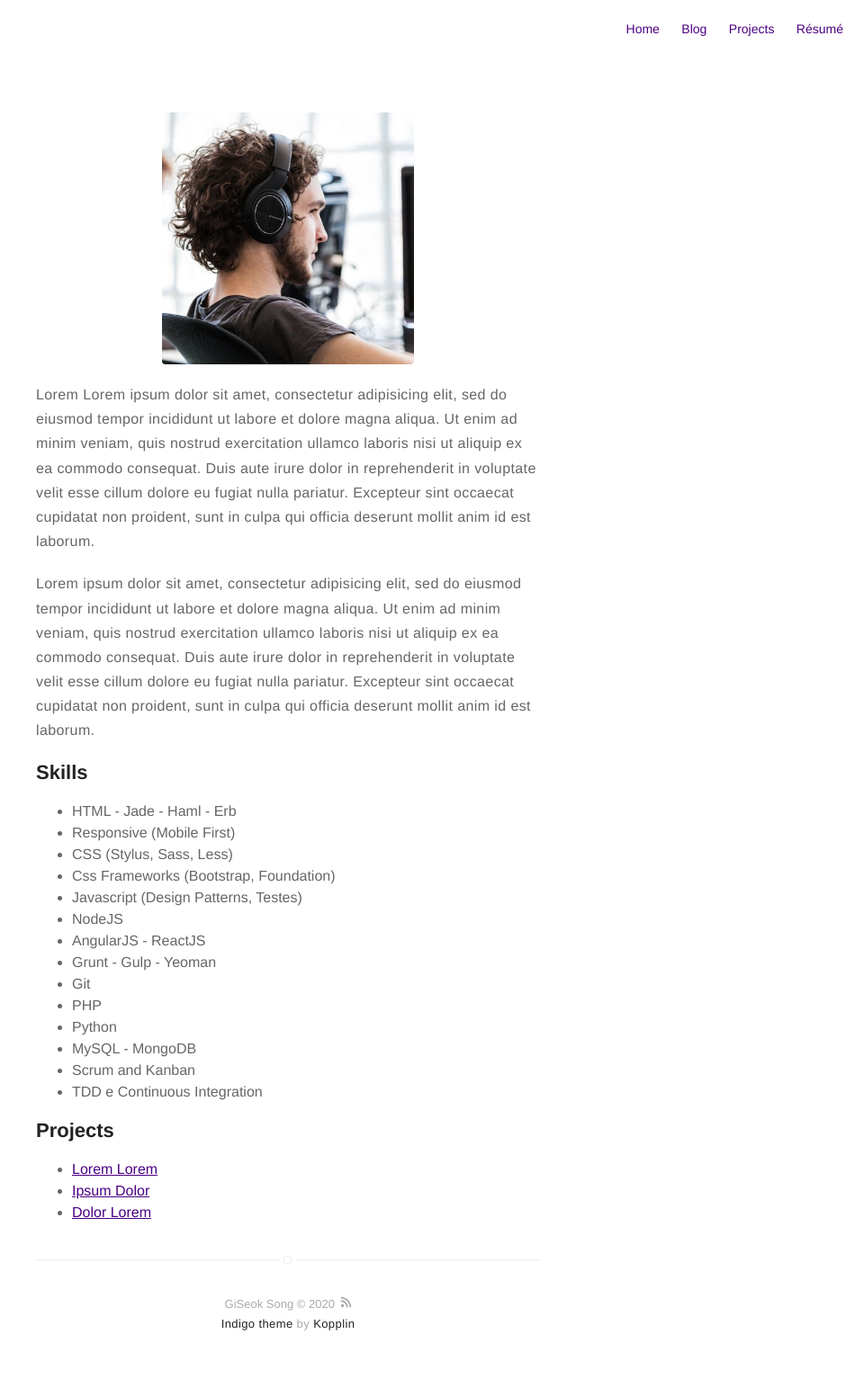
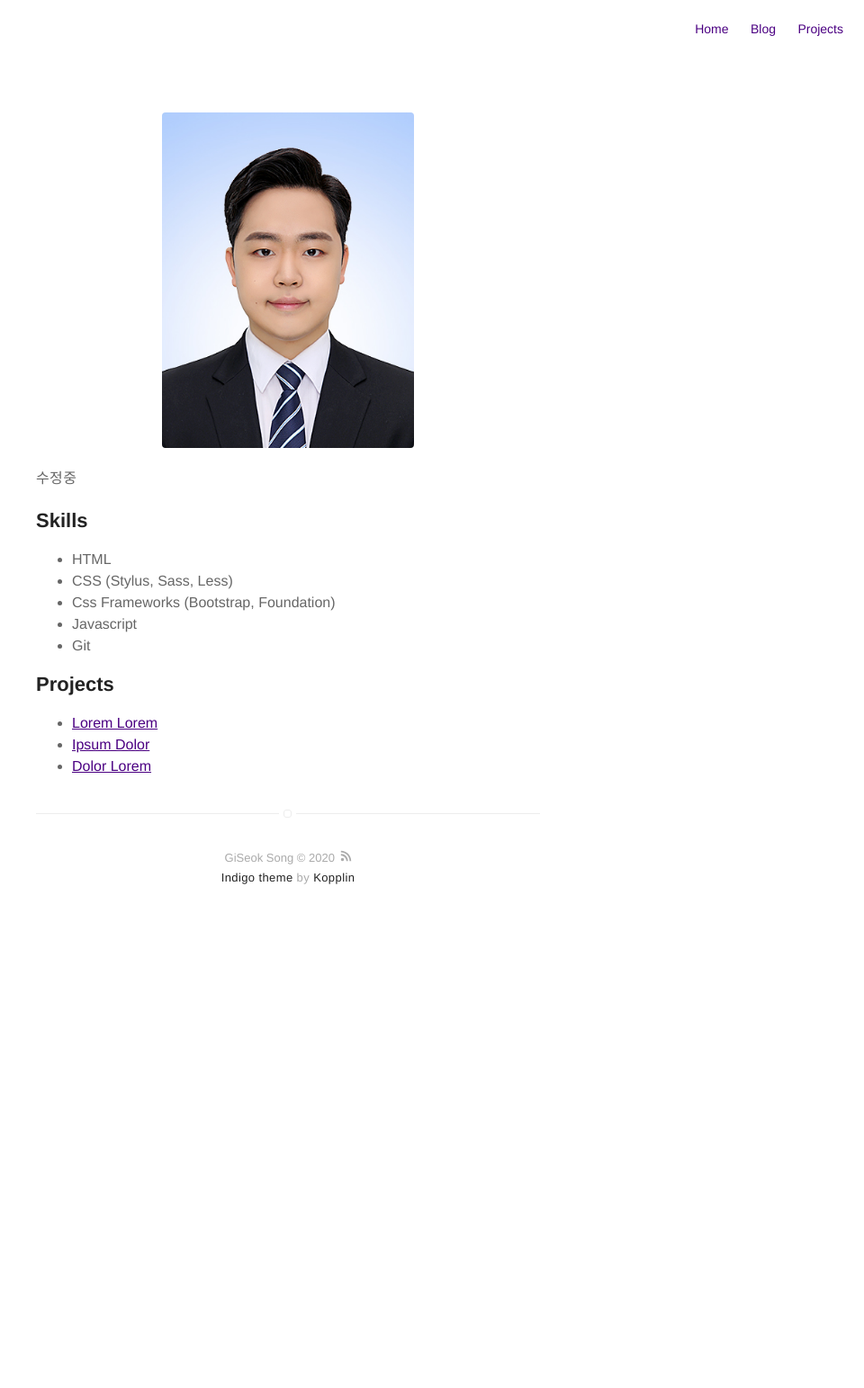
Before and after one commit to Song014/Song014.github.io, a Jekyll site: the page built from about.md, in a window 1280 px wide. Shown: the whole page at 90% size, without its empty margins (320-1280 px from the left). Built offline with Jekyll 4.4.1, drawn with Linux system fonts in a browser that asks for light colours; after the commit the page ends 1047 px from its top, so only the background shows below that; part of the change alters nothing that is shown.

Commit message:
first commit

```diff
--- a/_config.yml
+++ b/_config.yml
@@ -1,57 +1,21 @@
-# main text of home
 name: GiSeok Song
 bio: A Man who travels the world eating noodles
-
-# twitter summary info
 description: A blog about technology and stuff related
-
-# if it's an external image, update below for true
-# better with square images
 external-image: false
 picture: assets/images/profile.jpg
-
-# If you want to include your resume, set to true
-# and specify source (external or local).
-resume: true
-resume-external: true
-resume-url: https://google.com/?q=my+resume
-
-url: https://song014.github.io/
-# your url: https://USERNAME.github.io
-
-permalink: /:title/
-
-# To enable google analytics, supply your token below
-# analytics-google: 'UA-MYANALYTICS'
-
-# To enable piwik tracking, supply your url & site ID below
-# analytics-piwik-url: 'piwik.my-host.com'
-# analytics-piwik-id: 1
-
-# if you don't want comments in your posts, leave categories empty
+resume: false
+resume-external: false
+resume-url: 'https://google.com/?q=my+resume'
+url: 'https://song014.github.io/'
+permalink: '/:title/'
 disqus:
-  shortname: mydisqus # enter this from your disqus account
-  categories: [blog, project] # only show disqus for posts that have these categories
-
-# if you don't have any of social below, comment the line
-facebook: myfacebook
-twitter: mytwitter
-# instagram: myinstagram
-# pinterest: mypinterest
-# linkedin: mylinkedin
-# youtube: myyoutube
-# spotify: myspotify
-github: mygithub
-# gitlab: mygitlab
-# lastfm: mylastfm
-# stackoverflow: 7044681/mystackoverflow
-# quora: userquora
-# reddit: username
-medium: medium
-# vimeo: myvimeo
-# lanyrd: mylanyrd
-email: myemail@gmail.com
-
+  shortname: mydisqus
+  categories:
+    - blog
+    - project
+    - portfolio
+github: Song014
+email: thdrltjr789@gmail.com
 authors:
   johndoe:
     name: John Doe
@@ -65,55 +29,29 @@ authors:
     external-image: false
     picture: assets/images/james.jpg
     twitter: jamesfoster
-
-# do you want a larger site? change the option below
-# options: [normal, large] | default: normal
-# normal = 560px / large = 810px
 width: normal
-
-# if you do/don't need pagination, toggle 'enabled' between true/false below
 pagination:
   enabled: false
-  sort_reverse: true # display recent posts first
-  title: ":title" # Changing this will mess up the header display logic
+  sort_reverse: true
+  title: ':title'
   per_page: 5
-  permalink: "/:num/" # pagination link that will be appended
-
-# if you don't need projects, comment the *projects* configs below
+  permalink: '/:num/'
 projects: true
-
-# if you don't need "about" or "blog", comment them out below
 about: true
 blog: true
-
-# do you want to show the "read time" of the posts?
 read-time: true
-
-# do you want to show the "tags" inside the posts?
 show-tags: true
-
-# related posts inside a post?
 related: true
-
-# Display links for next and previous posts for the specified categories
-post-advance-links: [blog]
-
-# show author block at the end of a post ?
+post-advance-links:
+  - blog
 show-author: true
-
-# do you want some animations?
 animation: true
-
-# add default values to specific pages or layouts
 defaults:
   - scope:
-      path: "" # an empty string here means all files in the project
-      layout: "post"
+      path: ''
+      layout: post
     values:
-      # setting all post to not hidden by default,
-      # can be overridden in the front matter for a specific post
       hidden: false
-
 plugins:
   - jekyll-seo-tag
   - jekyll-gist
@@ -121,23 +59,18 @@ plugins:
   - jemoji
   - jekyll-admin
   - jekyll-paginate-v2
-
 jekyll-mentions:
-  base_url:  ''               #https://github.com
-
+  base_url: ''
 compress_html:
   ignore:
     envs:
       - development
       - stage
-
 exclude:
-  [
-    "travis.sh",
-    "README.md",
-    "Gemfile",
-    "Gemfile.lock",
-    "FAQ.md",
-    "node_modules",
-    "vendor",
-  ]
+  - travis.sh
+  - README.md
+  - Gemfile
+  - Gemfile.lock
+  - FAQ.md
+  - node_modules
+  - vendor
--- a/about.md
+++ b/about.md
@@ -4,37 +4,18 @@ layout: page
 ---
 ![Profile Image]({% if site.external-image %}{{ site.picture }}{% else %}{{ site.url }}/{{ site.picture }}{% endif %})
 
-<p>Lorem Lorem ipsum dolor sit amet, consectetur adipisicing elit, sed do eiusmod
-tempor incididunt ut labore et dolore magna aliqua. Ut enim ad minim veniam,
-quis nostrud exercitation ullamco laboris nisi ut aliquip ex ea commodo
-consequat. Duis aute irure dolor in reprehenderit in voluptate velit esse
-cillum dolore eu fugiat nulla pariatur. Excepteur sint occaecat cupidatat non
-proident, sunt in culpa qui officia deserunt mollit anim id est laborum.</p>
+<p>수정중</p>
 
-<p>Lorem ipsum dolor sit amet, consectetur adipisicing elit, sed do eiusmod
-tempor incididunt ut labore et dolore magna aliqua. Ut enim ad minim veniam,
-quis nostrud exercitation ullamco laboris nisi ut aliquip ex ea commodo
-consequat. Duis aute irure dolor in reprehenderit in voluptate velit esse
-cillum dolore eu fugiat nulla pariatur. Excepteur sint occaecat cupidatat non
-proident, sunt in culpa qui officia deserunt mollit anim id est laborum.</p>
+
 
 <h2>Skills</h2>
 
 <ul class="skill-list">
-	<li>HTML - Jade - Haml - Erb</li>
-	<li>Responsive (Mobile First)</li>
+	<li>HTML</li>
 	<li>CSS (Stylus, Sass, Less)</li>
 	<li>Css Frameworks (Bootstrap, Foundation)</li>
-	<li>Javascript (Design Patterns, Testes)</li>
-	<li>NodeJS</li>
-	<li>AngularJS - ReactJS</li>
-	<li>Grunt - Gulp - Yeoman</li>
+	<li>Javascript</li>
 	<li>Git</li>
-	<li>PHP</li>
-	<li>Python</li>
-	<li>MySQL - MongoDB</li>
-	<li>Scrum and Kanban</li>
-	<li>TDD e Continuous Integration</li>
 </ul>
 
 <h2>Projects</h2>
```
Also changed, not shown: Gemfile.lock (added), assets/images/profile.jpg.
